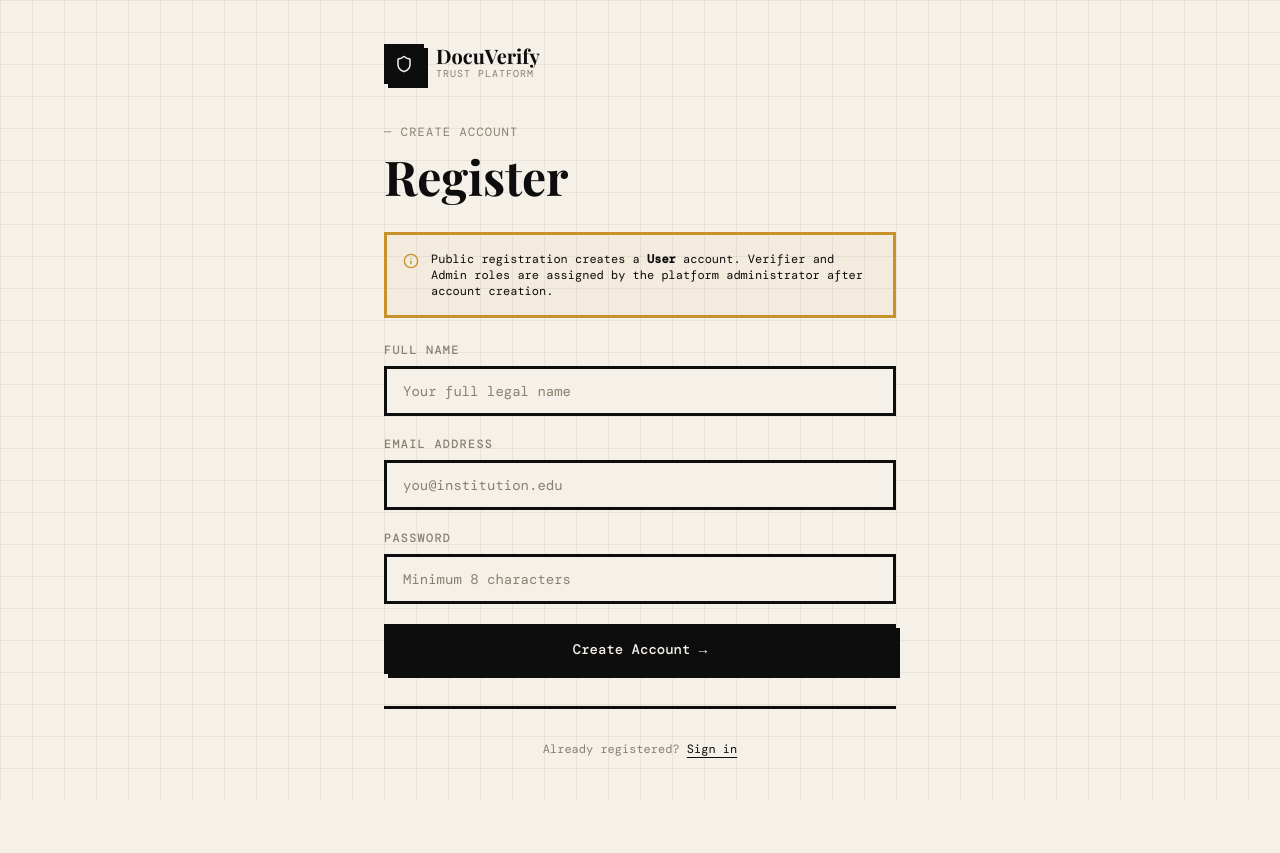
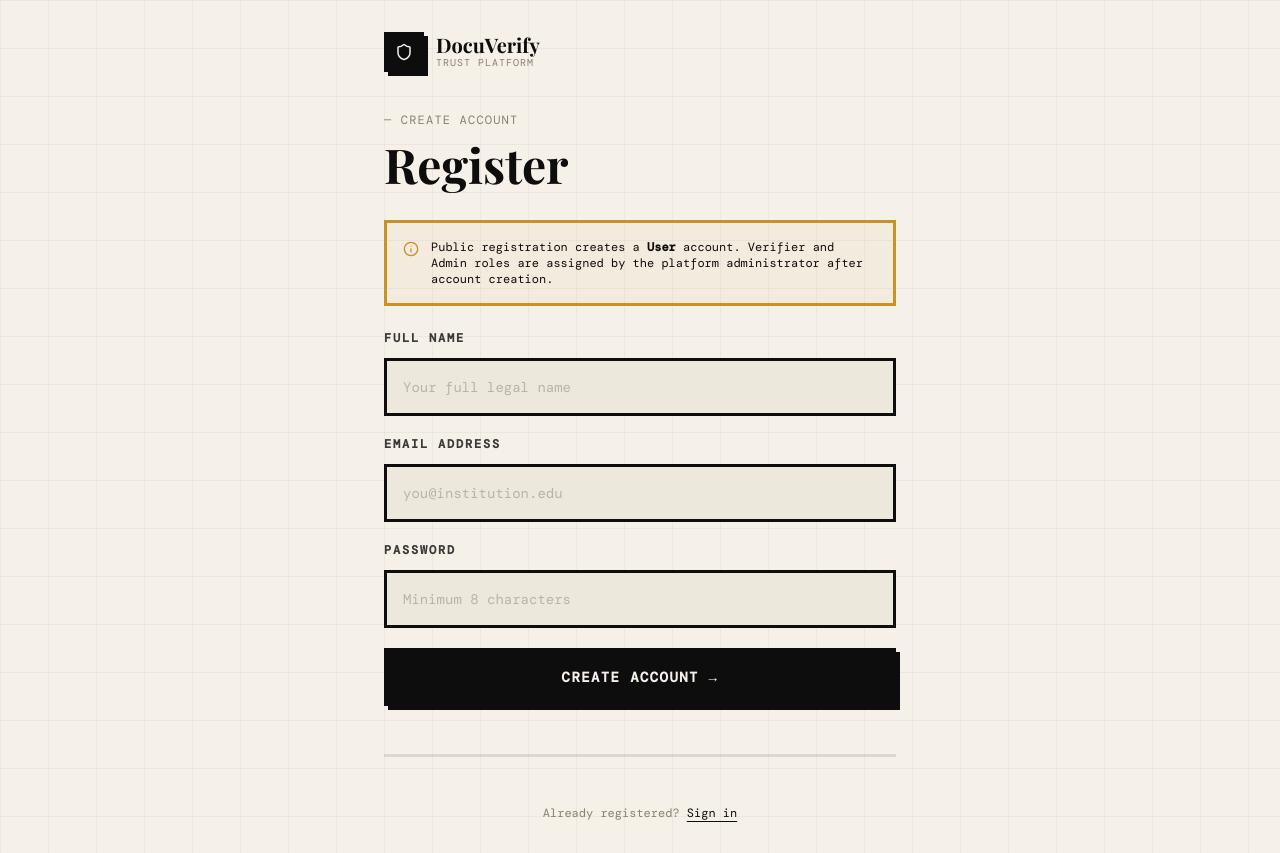
Before and after one commit to Jashan1001/docuverify-full-stack, a React (Vite) app in the folder frontend/: page /register in a window 1280 px wide. Before the commit the page ends 800 px from the top, so only its background shows below. Built offline with nearby package versions, Linux system fonts and the light colour scheme; no server answers; a web font is replaced by a local one.

Commit message:
Implement premium Neo-Brutal design system and typography

```diff
--- a/frontend/src/index.css
+++ b/frontend/src/index.css
@@ -40,71 +40,84 @@
 
 @layer components {
   .btn-primary {
-    @apply bg-ink text-paper font-mono text-sm font-medium px-6 py-3 border-3 border-ink
-           shadow-brutal transition-all duration-150 cursor-pointer
-           hover:translate-x-[-2px] hover:translate-y-[-2px] hover:shadow-brutal-lg
+    @apply bg-ink text-paper font-mono text-sm font-bold px-6 py-4 border-3 border-ink
+           shadow-brutal transition-all duration-150 cursor-pointer uppercase tracking-widest
+           hover:translate-x-[-3px] hover:translate-y-[-3px] hover:shadow-brutal-lg hover:bg-accent hover:text-paper
            active:translate-x-[2px] active:translate-y-[2px] active:shadow-none
            disabled:opacity-40 disabled:cursor-not-allowed disabled:transform-none disabled:shadow-brutal;
   }
 
   .btn-outline {
-    @apply bg-transparent text-ink font-mono text-sm font-medium px-6 py-3 border-3 border-ink
-           shadow-brutal transition-all duration-150 cursor-pointer
-           hover:bg-ink hover:text-paper hover:translate-x-[-2px] hover:translate-y-[-2px] hover:shadow-brutal-lg
+    @apply bg-transparent text-ink font-mono text-sm font-bold px-6 py-4 border-3 border-ink
+           shadow-brutal transition-all duration-150 cursor-pointer uppercase tracking-widest
+           hover:bg-ink hover:text-paper hover:translate-x-[-3px] hover:translate-y-[-3px] hover:shadow-brutal-lg
            active:translate-x-[2px] active:translate-y-[2px] active:shadow-none;
   }
 
   .btn-accent {
-    @apply bg-accent text-paper font-mono text-sm font-medium px-6 py-3 border-3 border-ink
-           shadow-brutal transition-all duration-150 cursor-pointer
-           hover:translate-x-[-2px] hover:translate-y-[-2px] hover:shadow-brutal-lg
+    @apply bg-accent text-paper font-mono text-sm font-bold px-6 py-4 border-3 border-ink
+           shadow-brutal transition-all duration-150 cursor-pointer uppercase tracking-widest
+           hover:translate-x-[-3px] hover:translate-y-[-3px] hover:shadow-brutal-lg
            active:translate-x-[2px] active:translate-y-[2px] active:shadow-none;
   }
 
   .btn-danger {
-    @apply bg-danger text-paper font-mono text-sm font-medium px-6 py-3 border-3 border-ink
-           shadow-brutal transition-all duration-150 cursor-pointer
-           hover:translate-x-[-2px] hover:translate-y-[-2px] hover:shadow-brutal-lg
+    @apply bg-danger text-paper font-mono text-sm font-bold px-6 py-4 border-3 border-ink
+           shadow-brutal transition-all duration-150 cursor-pointer uppercase tracking-widest
+           hover:translate-x-[-3px] hover:translate-y-[-3px] hover:shadow-brutal-lg
            active:translate-x-[2px] active:translate-y-[2px] active:shadow-none;
   }
 
   .card {
-    @apply bg-paper border-3 border-ink shadow-brutal p-6
+    @apply bg-paper border-3 border-ink shadow-brutal p-8
            transition-all duration-200
-           hover:translate-x-[-3px] hover:translate-y-[-3px] hover:shadow-brutal-lg;
+           hover:translate-x-[-4px] hover:translate-y-[-4px] hover:shadow-brutal-lg;
   }
 
   .card-static {
-    @apply bg-paper border-3 border-ink shadow-brutal p-6;
+    @apply bg-paper border-3 border-ink shadow-brutal p-8;
   }
 
   .input-field {
-    @apply w-full bg-paper border-3 border-ink font-mono text-sm px-4 py-3
+    @apply w-full bg-surface-1 border-3 border-ink font-mono text-sm px-4 py-4
            outline-none transition-all duration-150
-           focus:border-accent focus:shadow-brutal-accent
-           placeholder:text-muted;
+           focus:bg-paper focus:border-accent focus:shadow-brutal-accent
+           placeholder:text-muted/50;
   }
 
   .label {
-    @apply font-mono text-xs font-medium tracking-widest uppercase text-muted mb-2 block;
+    @apply font-mono text-xs font-bold tracking-[0.15em] uppercase text-ink/80 mb-3 block;
   }
 
   .status-badge {
-    @apply font-mono text-xs font-medium px-3 py-1 border-2 border-ink tracking-widest uppercase;
+    @apply font-mono text-[11px] font-bold px-4 py-1.5 border-3 border-ink tracking-widest uppercase;
+    box-shadow: 2px 2px 0px #0D0D0D;
   }
 
   .section-rule {
-    @apply border-t-3 border-ink my-8;
+    @apply border-t-3 border-ink my-12 opacity-10;
   }
 
   .page-header {
-    @apply font-display text-4xl md:text-5xl font-bold text-ink leading-tight;
+    @apply font-display text-4xl md:text-6xl font-bold text-ink leading-[1.1] tracking-tight mb-4;
+    text-shadow: 2px 2px 0px rgba(200, 146, 42, 0.15);
+  }
+
+  .premium-heading {
+    @apply relative inline-block;
+  }
+  .premium-heading::after {
+    content: '';
+    @apply absolute -bottom-2 left-0 w-full h-2 bg-accent/30 -z-10 transition-all duration-300;
+  }
+  .premium-heading:hover::after {
+    @apply h-4 bg-accent/50;
   }
 
   .grid-cross {
     background-image:
-      linear-gradient(rgba(13,13,13,0.06) 1px, transparent 1px),
-      linear-gradient(90deg, rgba(13,13,13,0.06) 1px, transparent 1px);
-    background-size: 32px 32px;
+      linear-gradient(rgba(13,13,13,0.04) 1px, transparent 1px),
+      linear-gradient(90deg, rgba(13,13,13,0.04) 1px, transparent 1px);
+    background-size: 48px 48px;
   }
 }
```
